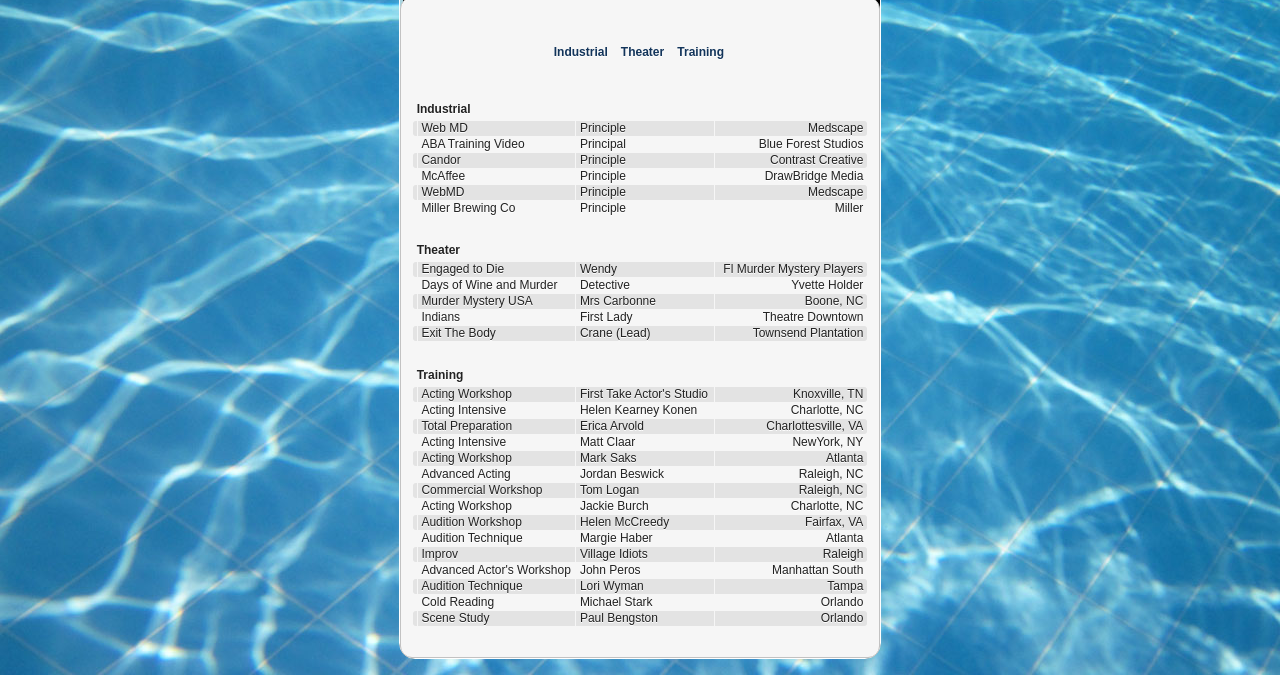
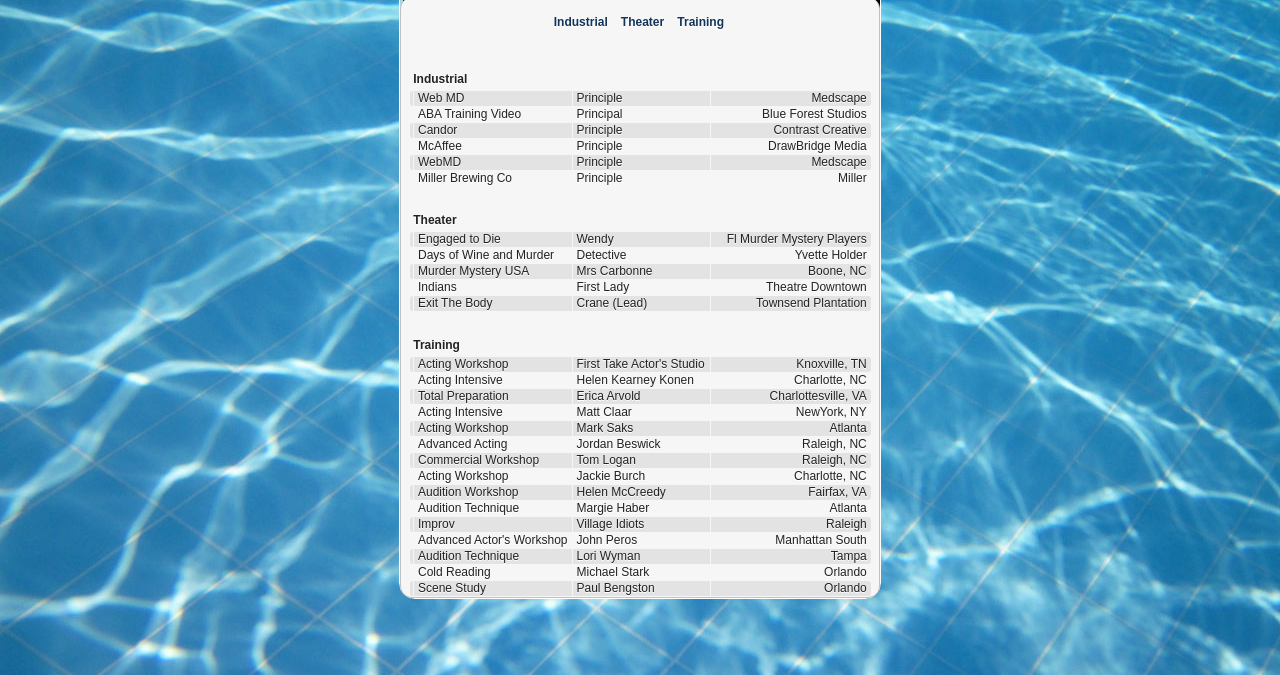
Before and after one commit to seanm329/actor-headshot, a plain HTML site: page resume.html in a window 1280 px wide. Shown: the part 125-800 px from the top of the page. Drawn offline with Linux system fonts and the light colour scheme.

Commit message:
another tweaks

```diff
--- a/css/resume.css
+++ b/css/resume.css
@@ -51,6 +51,11 @@
 } */
 
 /* Content */
+
+.container-fb {
+  padding: 0;
+}
+
 h1, h2, h3 {
   font-weight: normal;
 }
```
